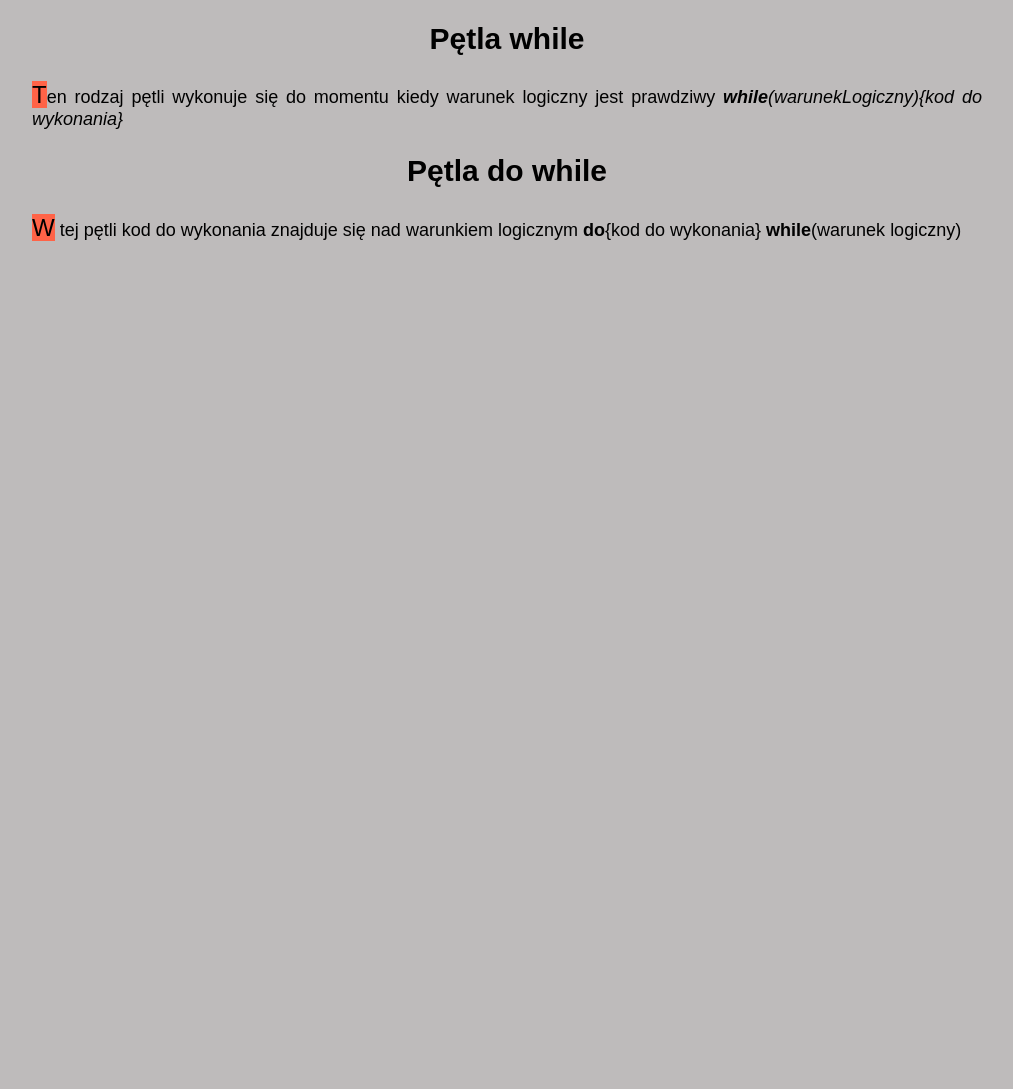
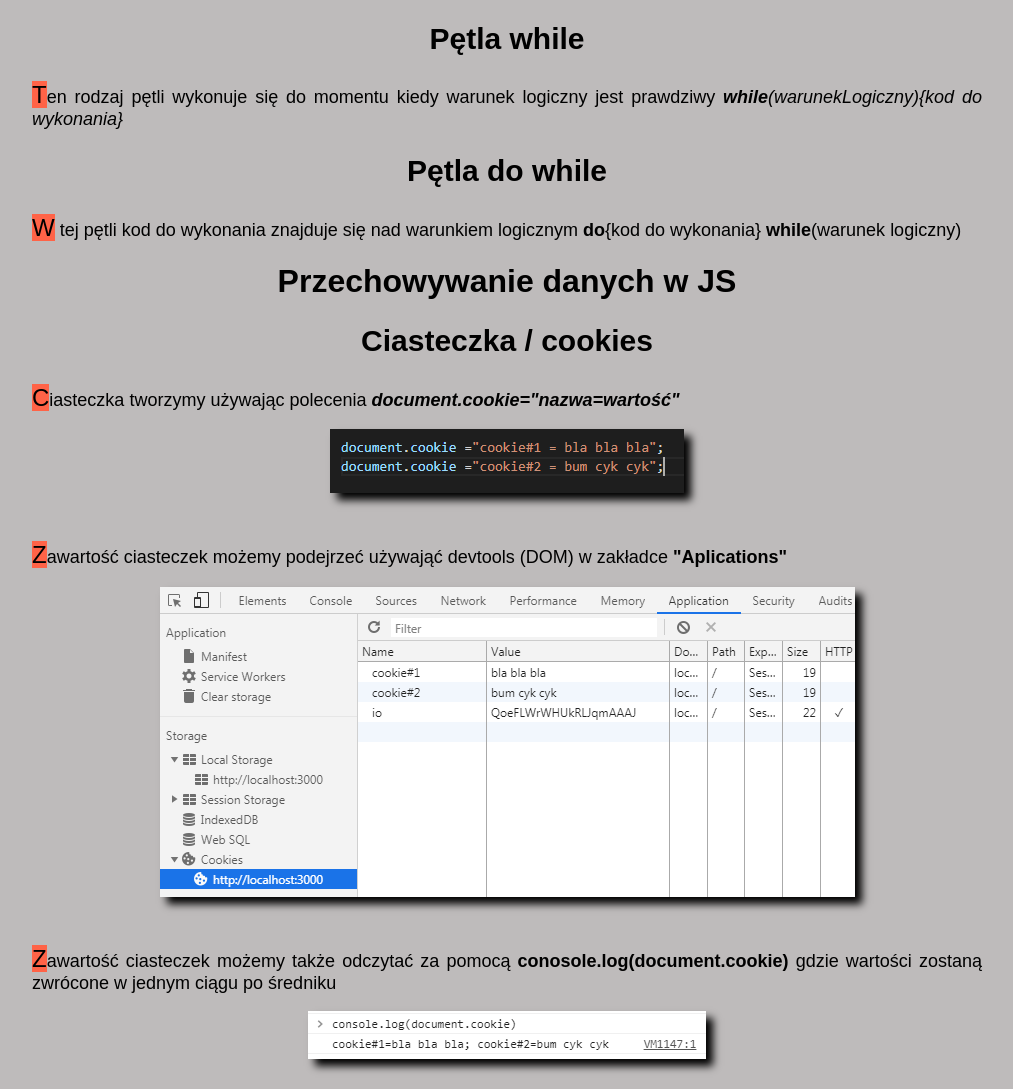
Before and after one commit to norbert-lukaszuk/homepage--gulp, a website: page src/content/javaScript.html in a window 1280 px wide. Shown: the part 3727-4816 px from the top of the page, without its empty margins (133-1146 px from the left). Before the commit the page ends 3986 px from the top, so only its background shows below. Drawn offline with nearby package versions, Linux system fonts and the light colour scheme; files that its build step writes are made by us from their sources; files whose address does not match are found by name.

Commit message:
js data storage notes

```diff
--- a/src/content/javaScript.html
+++ b/src/content/javaScript.html
@@ -128,6 +128,20 @@ poszczególnych elementów tablicy</p>
 <p class="paragraph">Ten rodzaj pętli wykonuje się do momentu kiedy warunek logiczny jest prawdziwy <i><b>while</b>(warunekLogiczny){kod do wykonania}</i></p>
 <h2 class="second__header">Pętla do while</h2>
 <p class="paragraph">W tej pętli kod do wykonania znajduje się nad warunkiem logicznym <b>do</b>{kod do wykonania} <b>while</b>(warunek logiczny)</p>
+<h1 class="main__header">Przechowywanie danych w JS</h1>
+<h2 class="second__header">Ciasteczka / cookies</h2>
+<p class="paragraph">Ciasteczka tworzymy używając polecenia <i><b>document.cookie="nazwa=wartość"</b></i></p>
+<div class="image__box">
+  <img class="image image--shadow" src="assets/img/js dataStorage 2.png" alt="">
+</div>
+<p class="paragraph">Zawartość ciasteczek możemy podejrzeć używająć devtools (DOM) w zakładce <b>"Aplications"</b></p>
+<div class="image__box">
+  <img class="image image--shadow" src="assets/img/js dataStorage 1.png" alt="">
+</div>
+<p class="paragraph">Zawartość ciasteczek możemy także odczytać za pomocą <b>conosole.log(document.cookie)</b> gdzie wartości zostaną zwrócone w jednym ciągu po średniku</p>
+<div class="image__box">
+  <img class="image image--shadow" src="assets/img/js dataStorage 3.png" alt="">
+</div>
 
 </body>
 <script src="js/main.js"></script>
--- a/src/js/main.js
+++ b/src/js/main.js
@@ -12,3 +12,6 @@ let myArray=['pi',12,'bla bla', 888, 'mural', 'ohm', 'korniszon']
 const object={name:'Eduardo', nationality:'Mexican', forname:'Sanchez'}
 for(let propertyName in object)
 {console.log(`${propertyName}:${object[propertyName]}`)}
+
+document.cookie ="cookie#1 = bla bla bla";
+document.cookie ="cookie#2 = bum cyk cyk";
```
Also changed, not shown: src/assets/img/js dataStorage 1.PNG (added), src/assets/img/js dataStorage 2.PNG (added), src/assets/img/js dataStorage 3.PNG (added).
